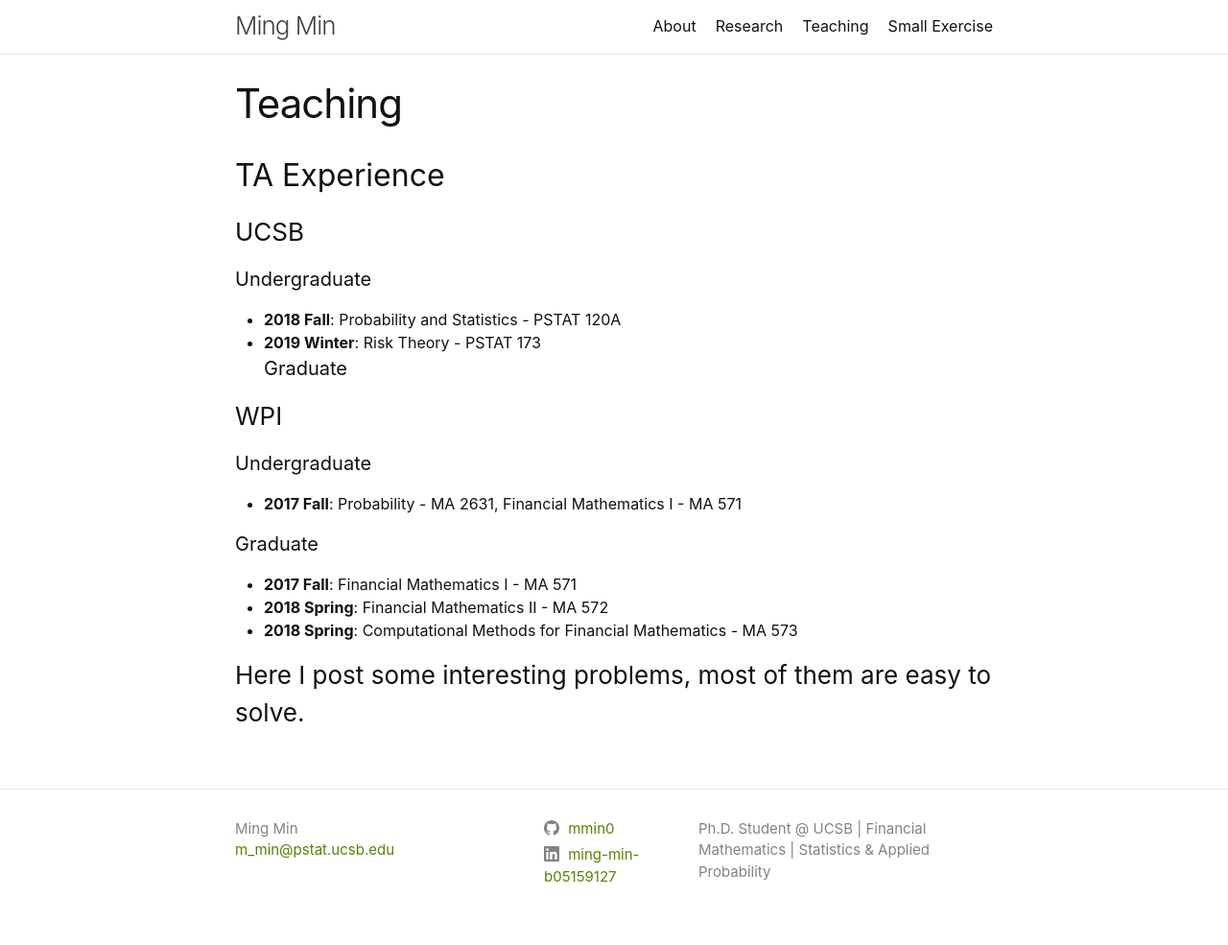
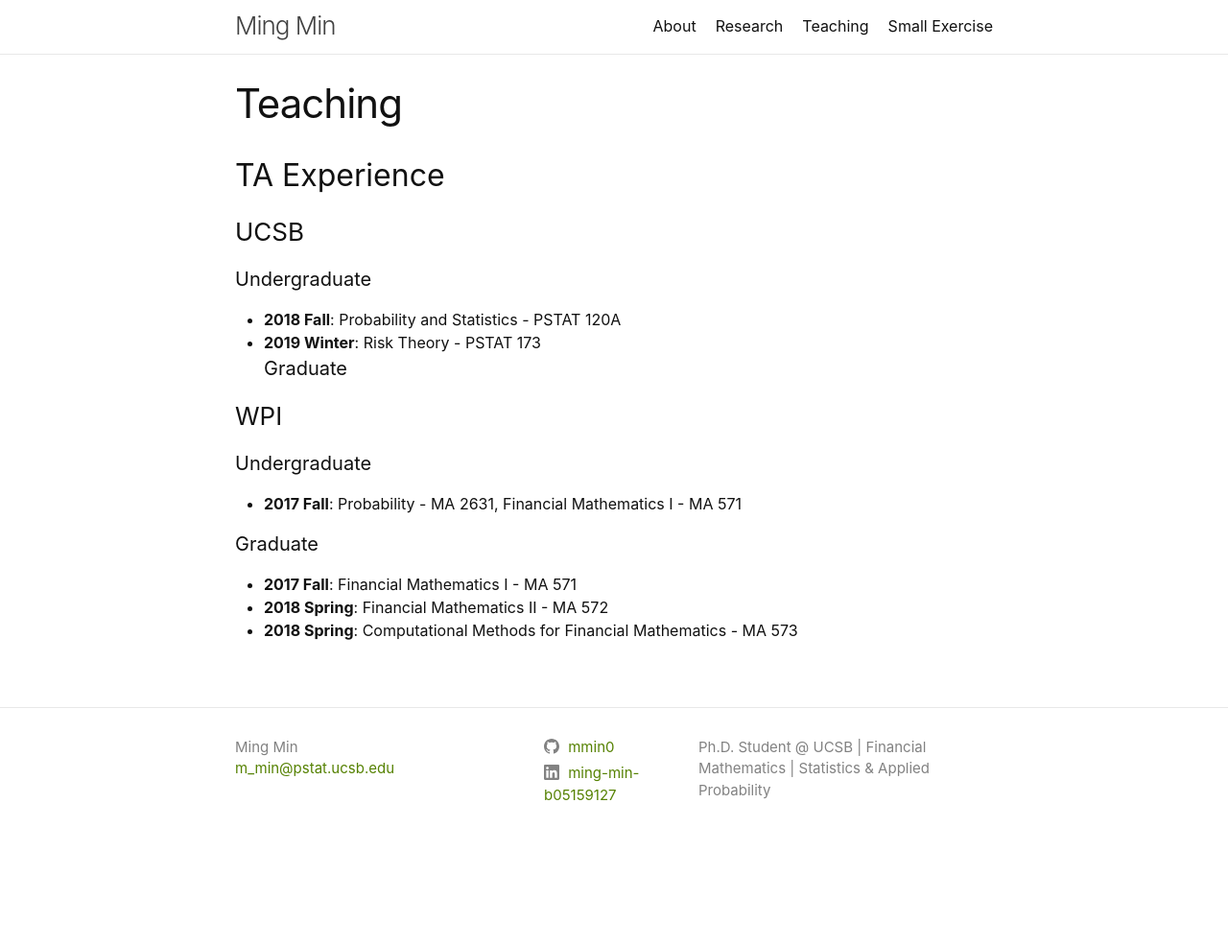
Before and after one commit to mmin0/mmin0.github.io, a Jekyll site: the page built from resources/index.md, in a window 1280 px wide. Shown: the whole page at 96% size. Built offline with Jekyll 4.4.1, drawn with Linux system fonts in a browser that asks for light colours; after the commit the page ends 900 px from its top, so only the background shows below that.

Commit message:
Update index.md

```diff
--- a/resources/index.md
+++ b/resources/index.md
@@ -19,5 +19,3 @@ title: Teaching
 * **2017 Fall**: Financial Mathematics I - MA 571
 * **2018 Spring**: Financial Mathematics II - MA 572
 * **2018 Spring**: Computational Methods for Financial Mathematics - MA 573
-
-### Here I post some interesting problems, most of them are easy to solve.
```
